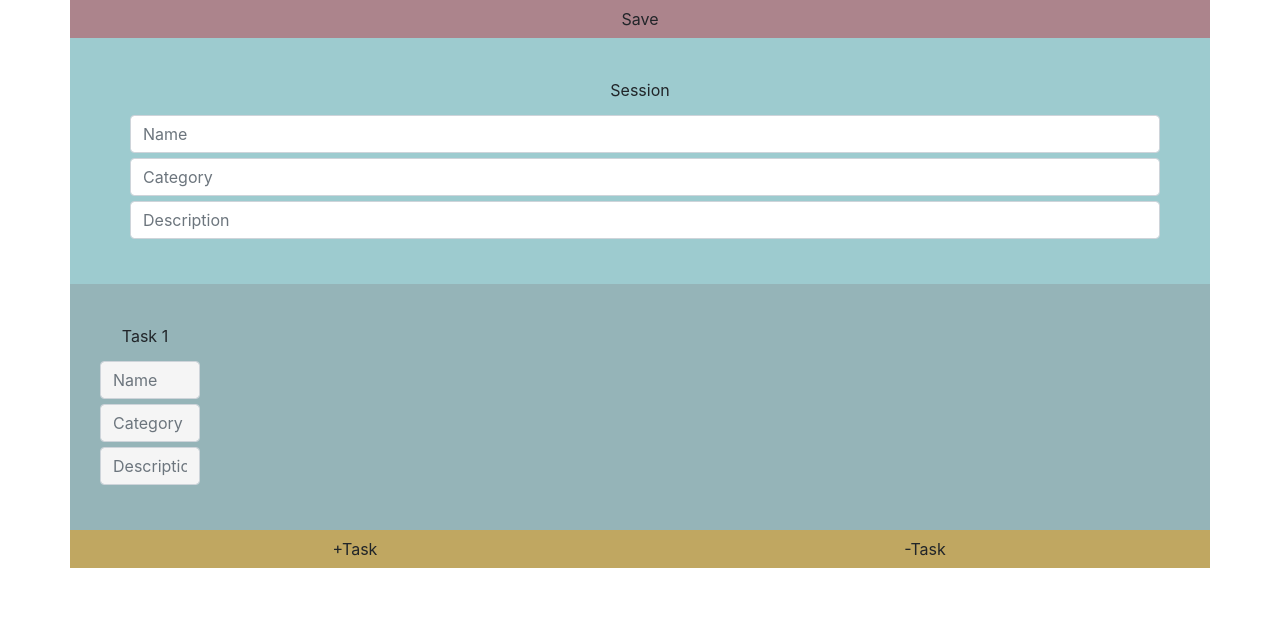
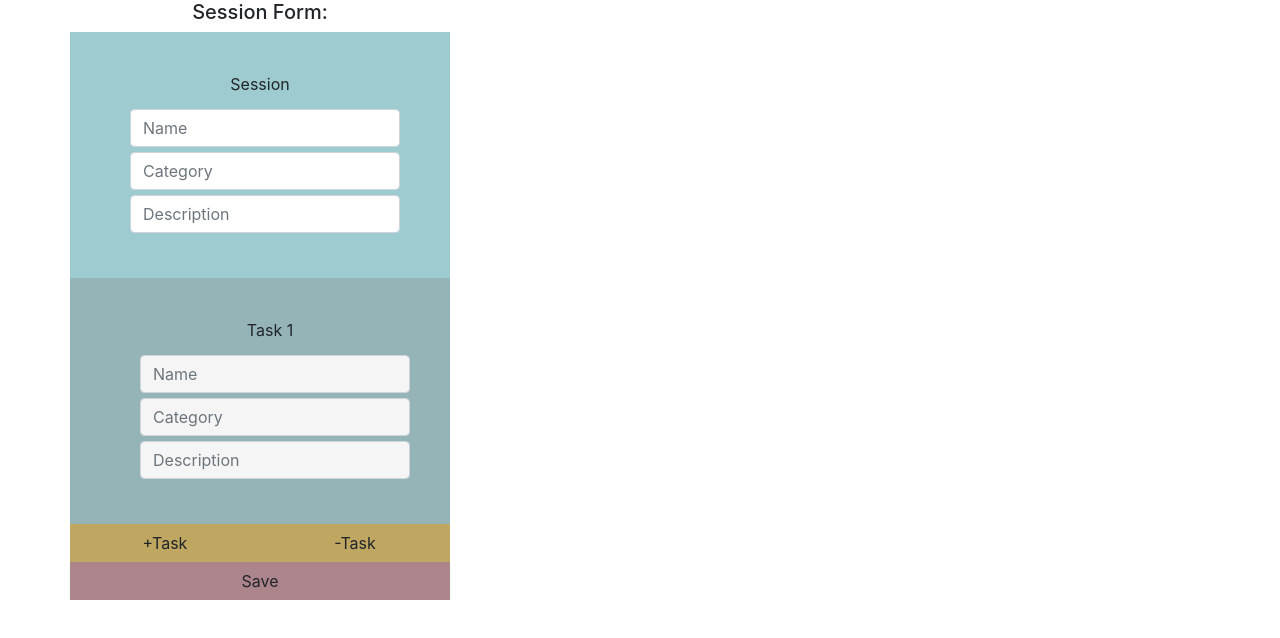
Before and after one commit to luissson/hephatimer, a React (Create React App) app in the folder client/: page / in a window 1280 px wide. Shown: the top 638 px of the page. Built offline with nearby package versions, Linux system fonts and the light colour scheme; no server answers.

Commit message:
Utilizing bootstrap grid more to place and label UI elements

```diff
--- a/client/src/App.css
+++ b/client/src/App.css
@@ -12,15 +12,13 @@ body {
 }
 
 .taskFormInner {
-  padding: 2.5em;
-  display:flex;
-  width:100%;
+  padding:2.5em;
   background-color: #95b4b8;
 }
 
 .taskForm {
   margin-left:10px;
-  width:9%;
+  width:100%;
 }
 
 .saveDiv {
--- a/client/src/App.js
+++ b/client/src/App.js
@@ -55,25 +55,26 @@ class App extends Component {
     this.setActiveTimer(sessionID);
   }
 
+  handleTimerUIClick = () => {
+    console.log("end from App.js");
+    this.setState({active_timer: []})
+  }
+
   setActiveTimer = sessionID => {
     // want to attach stopwatch to session here
     // always create a fresh stopwatch, kill prev instance if exists
     var selectedSession = this.state.sessions[sessionID];
     selectedSession.stopwatch = new Stopwatch();
-
-    var active_timer =
-    <TimerUI
+    let active_timer =
+      [<TimerUI
         data={selectedSession}
         onClick={this.handleTimerUIClick}
-    />;
+      />];
     this.setState({active_timer: active_timer})
   }
 
   showTimerUI = () => {
-    if(this.state.active_timer)
-    {
     return this.state.active_timer;
-    }
   }
 
   ConvertSessionModel = (seshModel) => {
@@ -124,27 +125,29 @@ class App extends Component {
 
         <div className="App">
           <div className="row">
+
             <div className="col">
+              <h5>Session Form:</h5>
               <SessionForm
                   data={this.state.sessions}
                   onSubmit={this.handleSessionFormSubmit}
               />
             </div>
-          </div>
 
+            <div className="col">
               <div className="row">
                 <div className="col">
                   {this.showSessionUI()}
                 </div>
               </div>
+            </div>
 
-          <div className="row">
             <div className="col">
               {this.showTimerUI()}
             </div>
+
           </div>
         </div>
-
       </>
     );
   }
--- a/client/src/components/sessionForm.js
+++ b/client/src/components/sessionForm.js
@@ -99,9 +99,6 @@ export class SessionForm extends React.Component {
 		return (
 			<React.Fragment>
         <form onSubmit={this.onSubmit}>
-          <div className="row">
-          <button type="submit" className="btn saveButton">Save</button>
-          </div>
           <div className="sessionFormInner row form-group">
             <div className="col">
               <label>Session</label>
@@ -126,17 +123,22 @@ export class SessionForm extends React.Component {
             </div>
           </div>
 
-          <div className="row form-group">
-              <div className="col taskFormInner">
+          <div className="taskFormInner row form-group">
+              <div className="col">
                 {this.tasks()}
               </div>
           </div>
+
+          <div className="row">
+            <div className="btn taskButton" onClick={this.addTask}>+Task</div>
+            <div className="btn taskButton" onClick={this.removeTask}>-Task</div>
+          </div>
+
+          <div className="row">
+            <button type="submit" className="btn saveButton">Save</button>
+          </div>
         </form>
 
-        <div className="row">
-        <button className="btn taskButton" onClick={this.addTask}>+Task</button>
-        <button className="btn taskButton" onClick={this.removeTask}>-Task</button>
-        </div>
       </React.Fragment>
         );
 		}
--- a/client/src/components/sessionUI.js
+++ b/client/src/components/sessionUI.js
@@ -85,6 +85,7 @@ export class SessionUI extends React.Component{
   render() {
     return(
       <div className="sessionsUI">
+        <h5>Saved Sessions:</h5>
         <div className="row">
           {this.sessions()}
         </div>
--- a/client/src/components/timerUI.js
+++ b/client/src/components/timerUI.js
@@ -7,9 +7,8 @@ export class TimerUI extends React.Component {
   constructor(props) {
     super(props);
 
-    let session = this.props.data;
     this.state = ({
-        session: session,
+        session: this.props.data,
         current_time: 0,
     });
   }
@@ -40,10 +39,11 @@ export class TimerUI extends React.Component {
           'Content-Type':'application/json',
         },
         body:JSON.stringify({
-          session:this.state.session,
+          session:session,
         })
       })
-        .then(this.checkStatus);
+        .then(this.checkStatus)
+        .then(this.props.onClick);
   }
 
   update = () => {
@@ -54,6 +54,7 @@ export class TimerUI extends React.Component {
   render() {
     return (
       <div>
+        <h5>Stopwatch:</h5>
         <h1>{this.state.current_time/1000}</h1>
         <button className="btn timerButton" onClick={this.start}>Start</button>
         <button className="btn timerButton" onClick={this.stop}>Stop</button>
--- a/client/src/data/activity.js
+++ b/client/src/data/activity.js
@@ -63,7 +63,7 @@ export class Session {
     }
 
     toString = () => {
-        let sessionInfo = `session: name: ${this.name}, id: ${this.id}, category: ${this.category}, description: ${this.description}`;
+        let sessionInfo = `session: name: ${this.sessionName}, category: ${this.sessionCategory}, description: ${this.sessionDescription}`;
         var taskInfo = '; tasks: ';
         for(var task of this.tasks){
             taskInfo += task.toString();
@@ -100,6 +100,6 @@ export class Task {
     }
 
     toString() {
-        return `name: ${this.taskName}, id: ${this.taskId}, category: ${this.taskCategory}, description: ${this.taskDescription}`;
+        return `name: ${this.taskName}, category: ${this.taskCategory}, description: ${this.taskDescription}`;
     }
 }
--- a/client/src/data/stopwatch.js
+++ b/client/src/data/stopwatch.js
@@ -55,6 +55,7 @@ export class Stopwatch {
     if(this.interval !== undefined)
     {
       this.stop();
+    }
 
     let endDate = new Date();
     this.duration = (endDate.getTime() - this.startDate.getTime())/1000;
@@ -64,18 +65,15 @@ export class Stopwatch {
     let end = this.endDate;
     let duration = this.duration;
 
-      this.startDate = undefined;
-      this.endDate = undefined;
-      this.duration = undefined;
+    // this.startDate = undefined;
+    // this.endDate = undefined;
+    // this.duration = undefined;
 
-      this.time = 0;
-      this.offset = 0;
-      this.startTime = 0
+    // this.time = 0;
+    // this.offset = 0;
+    // this.startTime = 0
 
     return [start, end, duration];
-    }
-
-    return {};
   }
 
   update = () => {
```
Also changed, not shown: 1 other file (tests, documents, lock files or other folders). Lines whose indentation alone changed are shown as unchanged.
